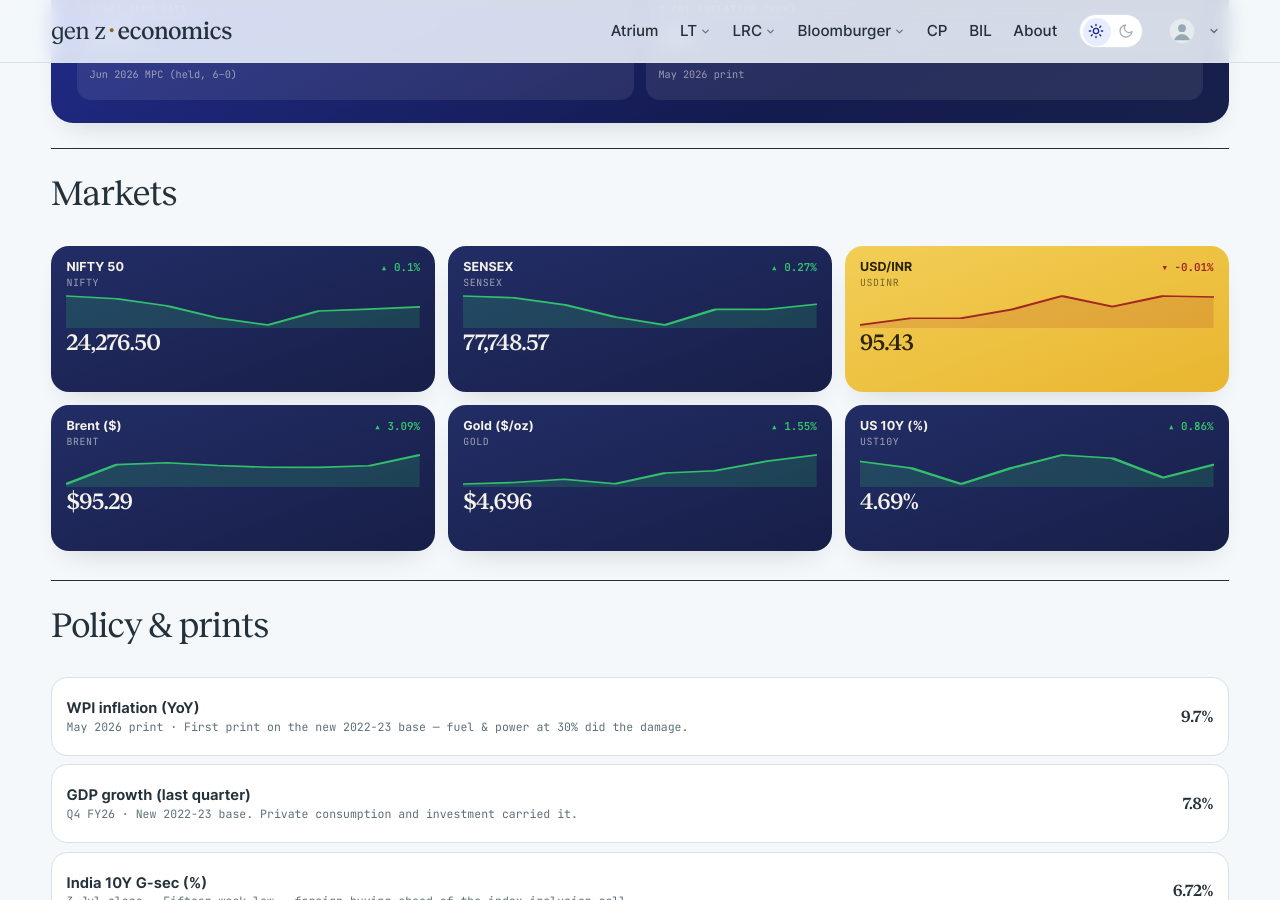
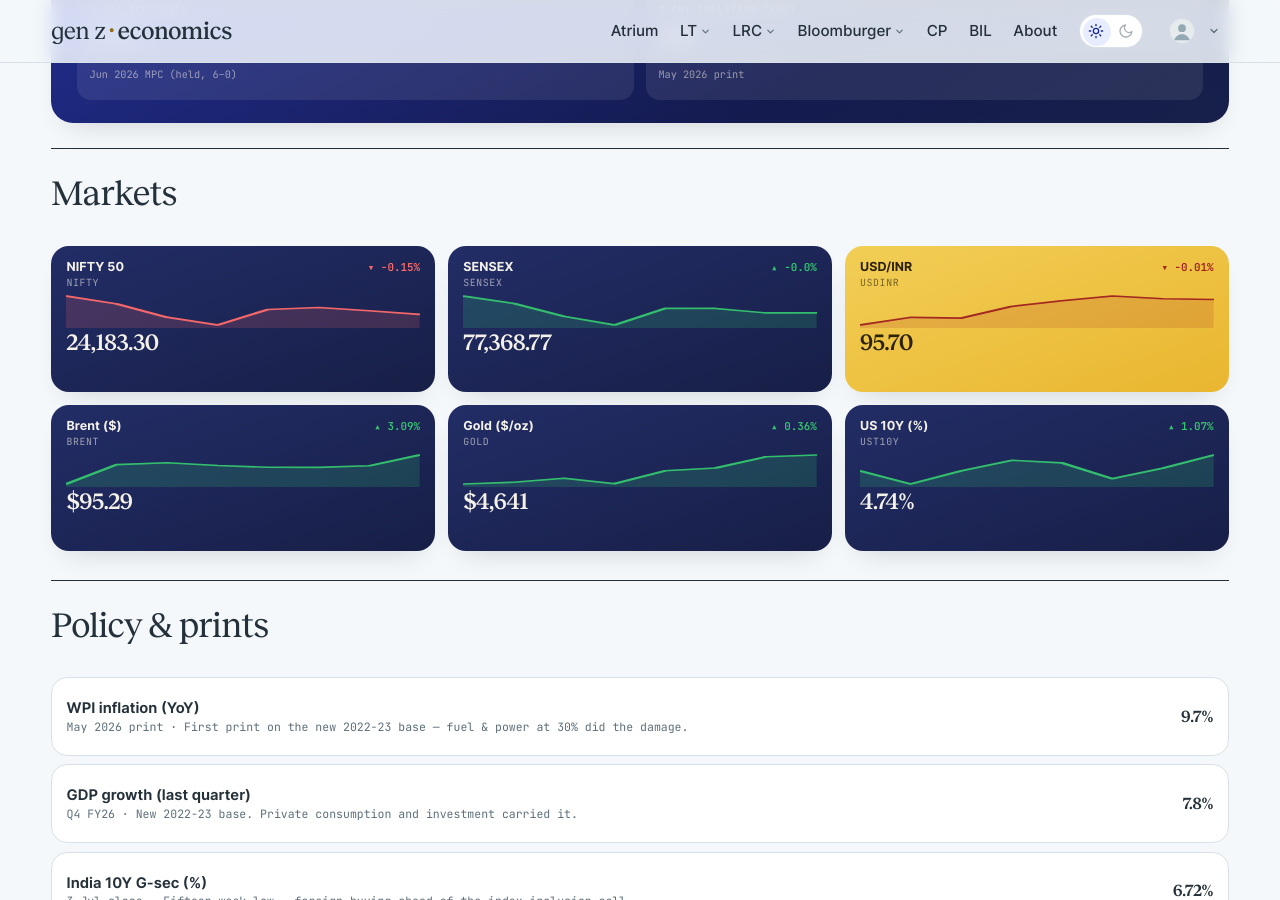
Before and after one commit to harsharya7021/genz-economics.com, a Jekyll site: the page built from macro-watch.html, in a window 1280 px wide and 900 px high, scrolled down 599 px. Built offline with Jekyll 4.4.1, drawn with Linux system fonts in a browser that asks for light colours; comment, search, counter and statistics services are not loaded.

Commit message:
data: morning market refresh

```diff
--- a/_data/macro.json
+++ b/_data/macro.json
@@ -1,49 +1,49 @@
 {
-  "as_of": "24 Aug 2026 close",
+  "as_of": "25 Aug 2026 close",
   "auto": {
     "nifty": {
       "label": "NIFTY 50",
-      "v": "24,276.50",
-      "chg": 0.1,
+      "v": "24,183.30",
+      "chg": -0.15,
       "spark": [
-        24395.85,
         24366.0,
         24287.65,
         24154.9,
         24078.301,
         24231.85,
         24252.0,
-        24276.5
+        24219.051,
+        24183.301
       ]
     },
     "sensex": {
       "label": "SENSEX",
-      "v": "77,748.57",
-      "chg": 0.27,
+      "v": "77,368.77",
+      "chg": -0.0,
       "spark": [
-        78079.961,
         78009.25,
         77728.156,
         77235.461,
         76909.68,
         77537.719,
         77540.828,
-        77748.57
+        77369.109,
+        77368.773
       ]
     },
     "usdinr": {
       "label": "USD/INR",
-      "v": "95.43",
+      "v": "95.70",
       "chg": -0.01,
       "spark": [
-        95.14,
-        95.21,
-        95.21,
-        95.3,
-        95.44,
         95.33,
         95.44,
-        95.43
+        95.43,
+        95.6,
+        95.68,
+        95.75,
+        95.71,
+        95.7
       ]
     },
     "brent": {
@@ -63,8 +63,8 @@
     },
     "gold": {
       "label": "Gold ($/oz)",
-      "v": "$4,696",
-      "chg": 1.55,
+      "v": "$4,641",
+      "chg": 0.36,
       "spark": [
         4363.6,
         4380.4,
@@ -73,22 +73,22 @@
         4489.4,
         4516.3,
         4624.1,
-        4696.0
+        4640.8
       ]
     },
     "ust10y": {
       "label": "US 10Y (%)",
-      "v": "4.69%",
-      "chg": 0.86,
+      "v": "4.74%",
+      "chg": 1.07,
       "spark": [
-        4.7,
         4.68,
         4.63,
         4.68,
         4.72,
         4.71,
         4.65,
-        4.69
+        4.69,
+        4.74
       ]
     }
   },
--- a/_data/markets.yml
+++ b/_data/markets.yml
@@ -2,53 +2,53 @@
 # USD/INR) are refreshed each weekday morning by the market-data workflow;
 # the India 10Y G-Sec line is maintained by hand. Do not hand-edit the
 # live tickers — the job overwrites them.
-as_of: 24 Aug 2026
+as_of: 25 Aug 2026
 tickers:
 - symbol: NIFTY 50
   code: ^NSEI
-  value: 24,276.50
-  change: '+24.50'
-  pct: +0.10%
-  dir: up
+  value: 24,183.30
+  change: −35.75
+  pct: −0.15%
+  dir: down
   spark:
-  - 24395.85
   - 24366.0
   - 24287.65
   - 24154.9
   - 24078.301
   - 24231.85
   - 24252.0
-  - 24276.5
+  - 24219.051
+  - 24183.301
 - symbol: SENSEX
   code: BSE
-  value: 77,748.57
-  change: '+207.74'
-  pct: +0.27%
-  dir: up
+  value: 77,368.77
+  change: −0.34
+  pct: +0.00%
+  dir: down
   spark:
-  - 78079.961
   - 78009.25
   - 77728.156
   - 77235.461
   - 76909.68
   - 77537.719
   - 77540.828
-  - 77748.57
+  - 77369.109
+  - 77368.773
 - symbol: USD / INR
   code: FX
-  value: '95.43'
+  value: '95.70'
   change: −0.01
   pct: −0.01%
   dir: down
   spark:
-  - 95.14
-  - 95.21
-  - 95.21
-  - 95.3
-  - 95.44
   - 95.33
   - 95.44
   - 95.43
+  - 95.6
+  - 95.68
+  - 95.75
+  - 95.71
+  - 95.7
 - symbol: 10Y G-Sec
   code: IN10Y
   value: 6.72%
```
